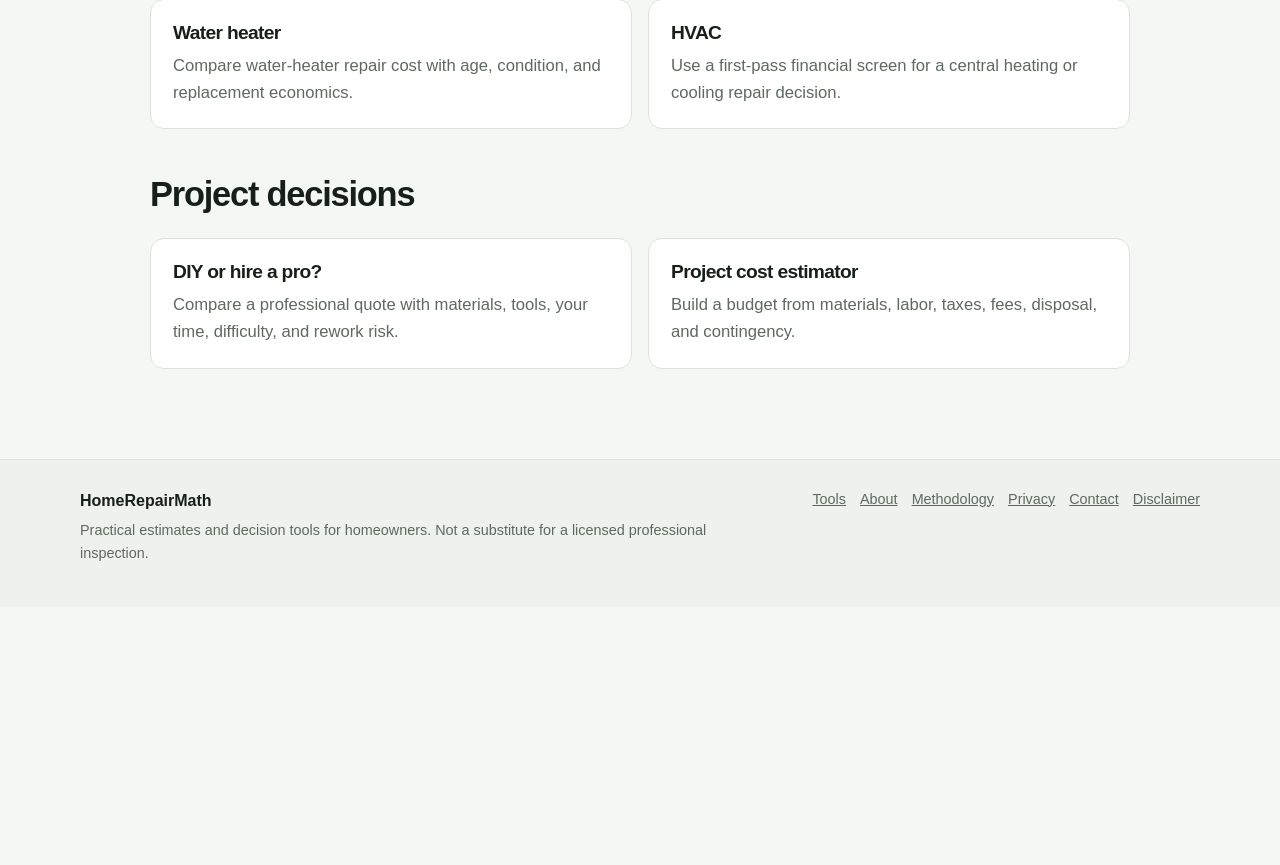
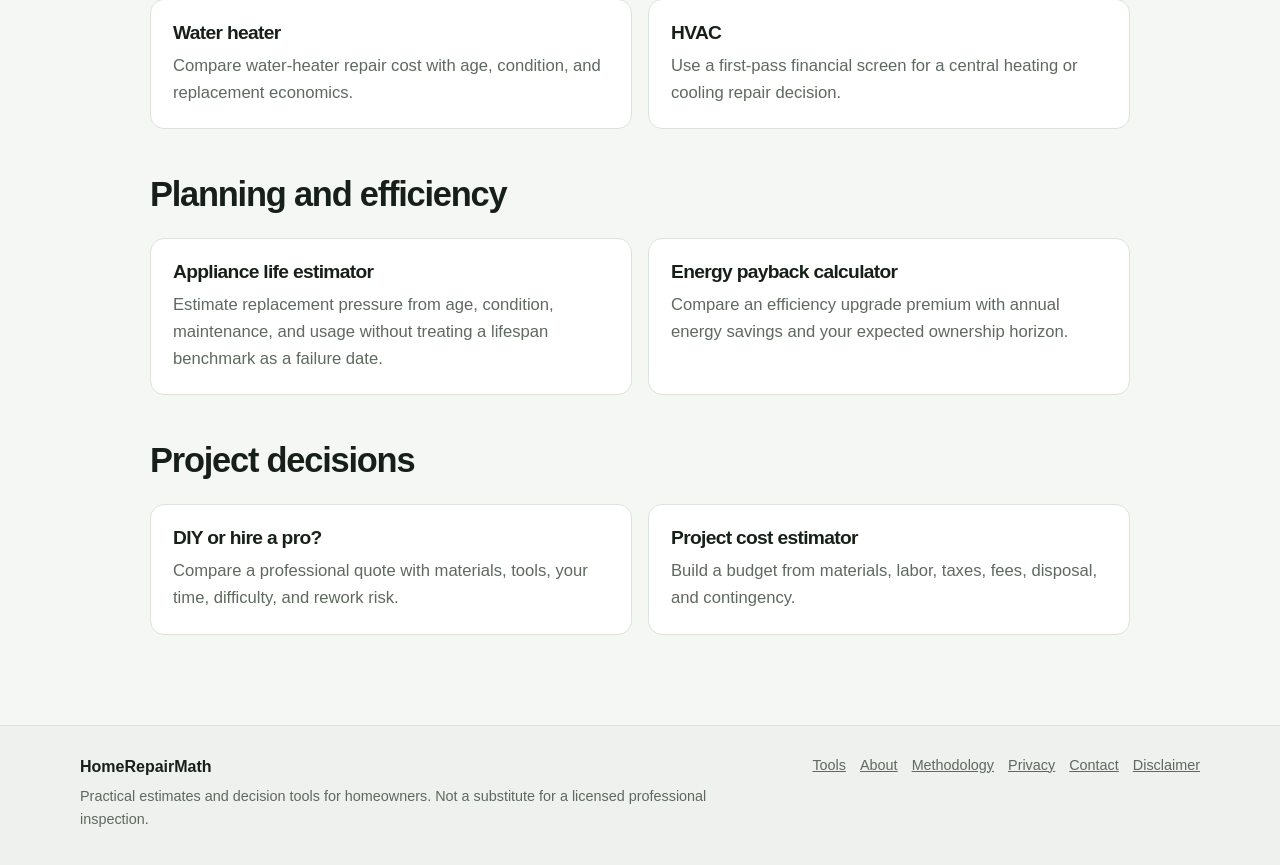
Before and after one commit to alexsulpizio-stack/HomeRepairMath, a Next.js app: page /tools in a window 1280 px wide. Shown: the part 728-1593 px from the top of the page. Before the commit the page ends 1335 px from the top, so only its background shows below. Built offline with nearby package versions, Linux system fonts and the light colour scheme; no server answers.

Commit message:
Add life and energy tools to calculator index

```diff
--- a/app/tools/page.tsx
+++ b/app/tools/page.tsx
@@ -25,6 +25,18 @@ export default function ToolsPage() {
         ))}
       </div>
 
+      <h2>Planning and efficiency</h2>
+      <div className="link-grid">
+        <Link className="tool-card linked-card" href="/appliance-life">
+          <h3>Appliance life estimator</h3>
+          <p>Estimate replacement pressure from age, condition, maintenance, and usage without treating a lifespan benchmark as a failure date.</p>
+        </Link>
+        <Link className="tool-card linked-card" href="/energy-payback">
+          <h3>Energy payback calculator</h3>
+          <p>Compare an efficiency upgrade premium with annual energy savings and your expected ownership horizon.</p>
+        </Link>
+      </div>
+
       <h2>Project decisions</h2>
       <div className="link-grid">
         <Link className="tool-card linked-card" href="/diy-or-hire">
```
